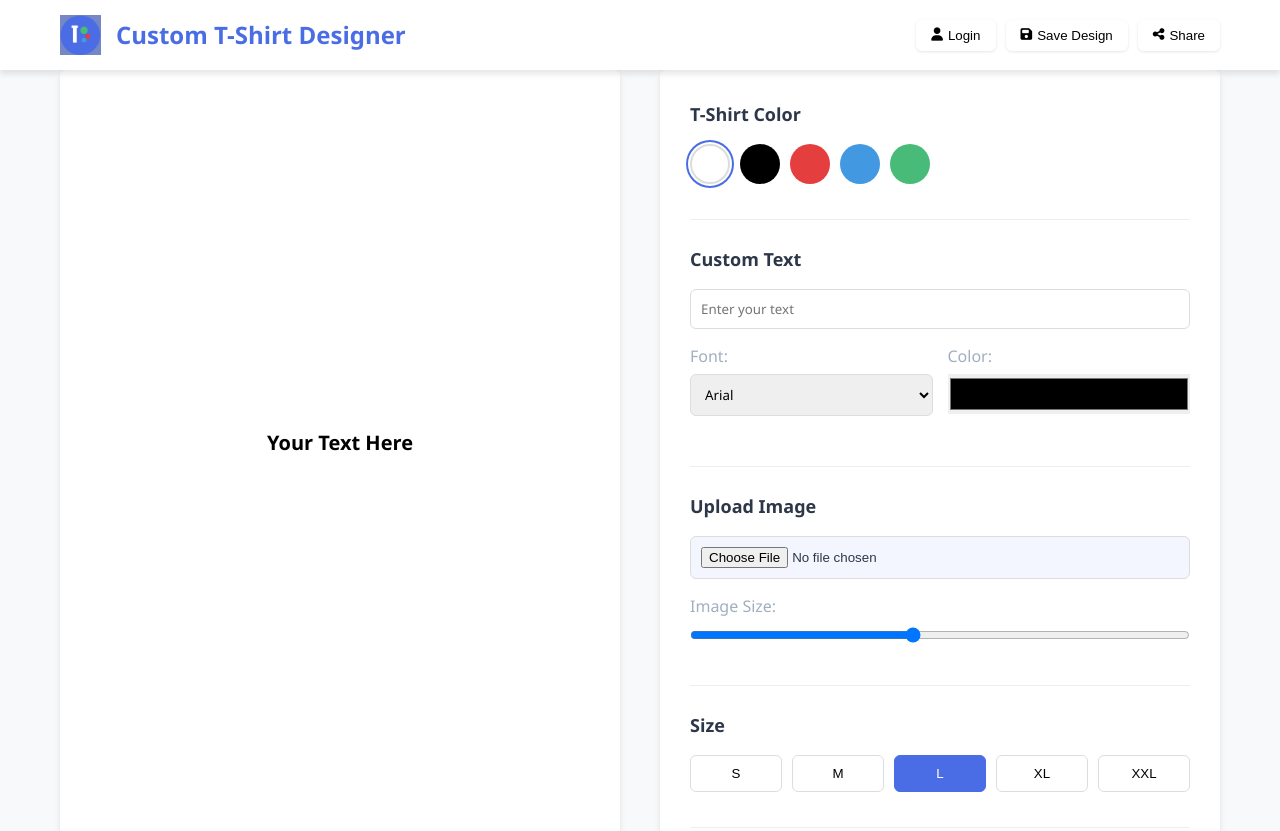
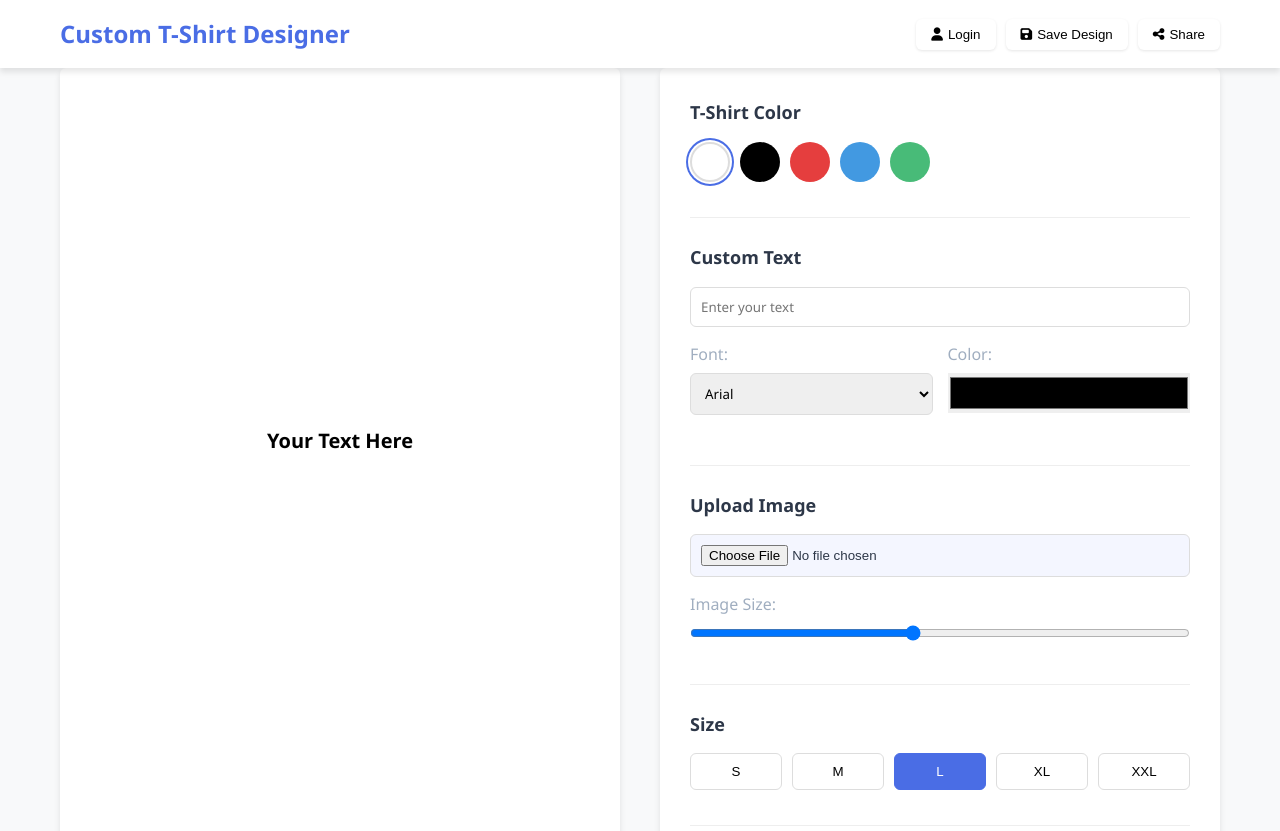
Before and after one commit to nadaebrahimm/product-configurator, a plain HTML site: page index.html in a window 1280 px wide. Shown: the top 831 px of the page. Drawn offline with Linux system fonts and the light colour scheme; a script that the page names is missing.

Commit message:
Update index.html

```diff
--- a/index.html
+++ b/index.html
@@ -13,7 +13,6 @@
     <header>
         <div class="container">
             <div class="header-content">
-                <img src="/images/logo.png" alt="Custom T-Shirt Designer Logo" class="logo">
                 <h1>Custom T-Shirt Designer</h1>
             </div>
             <div class="user-controls">
```
